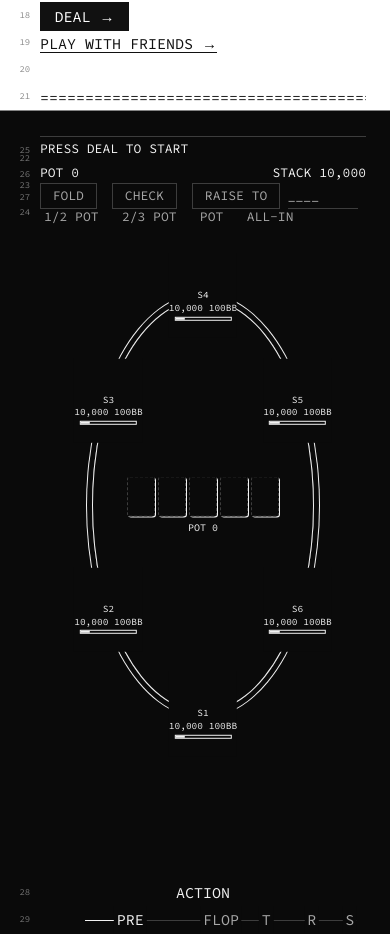
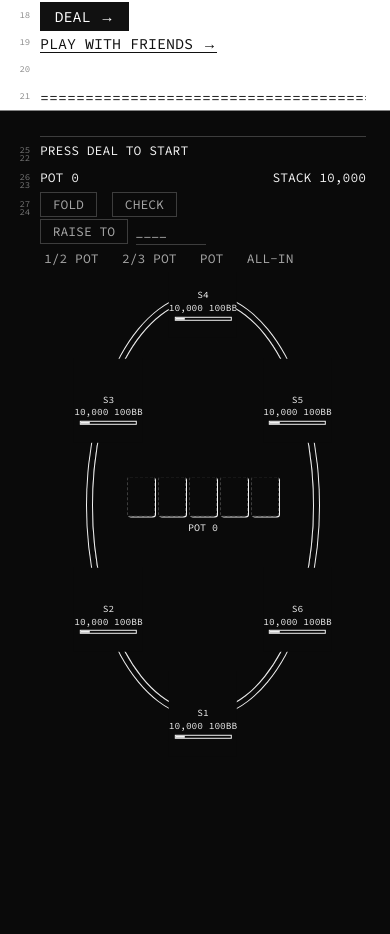
Before and after one commit to tenzing-lunn/gashis-poker, a Next.js app: page /play in a window 390 px wide. Shown: the part 1052-1986 px from the top of the page. Built offline with nearby package versions, Linux system fonts and the light colour scheme.

Commit message:
Table UX phase D: 27px input lines, mobile dock, away seats, seat text fits
Co-Authored-By: Claude Opus 5.5 <noreply@anthropic.com>

```diff
--- a/app/globals.css
+++ b/app/globals.css
@@ -330,6 +330,13 @@ input.u {
   padding: 0;
   min-width: 0;
   width: 100%;
+  /* the underline hangs into the next line's top half-leading, so the line stays 27px (a textarea n × 27px) */
+  margin-bottom: -1px;
+}
+
+/* a select ignores line-height: same line box and hanging underline as an input */
+.field select {
+  height: calc(var(--lh) * 1em + 1px);
 }
 
 /* range textareas grow with their content instead of scrolling inside two lines */
@@ -660,8 +667,10 @@ input.u:focus-visible {
   gap: 3px;
 }
 
-/* The webfont has no suit glyphs: name monospace faces that do, ahead of next/font's wide fallback. */
-.table-fig .cd i {
+/* The webfont has no suit glyphs (nor the away ring ○): name monospace faces that do, ahead of next/font's wide
+   fallback. */
+.table-fig .cd i,
+.table-fig .seat .who .away {
   font-family: ui-monospace, Menlo, Consolas, "DejaVu Sans Mono", monospace;
 }
 
@@ -687,7 +696,8 @@ input.u:focus-visible {
   min-height: 37px;
 }
 
-/* `S3 MICRO-2 CO`: label, name, position. The name gives way (ellipsis) so the line never leaves the seat. */
+/* `S3 MICRO-2 CO`: label, name, position. The name gives way (ellipsis) so the line never leaves the seat; a
+   `-2` suffix stays whole (`STAT…-2`). A disconnected player gets `○` after the name. */
 .table-fig .seat .who {
   display: flex;
   max-width: 100%;
@@ -703,11 +713,19 @@ input.u:focus-visible {
 }
 
 .table-fig .seat .who .name {
+  display: flex;
+  min-width: 0;
+  overflow: hidden;
+}
+
+.table-fig .seat .who .name .base {
   min-width: 0;
   overflow: hidden;
   text-overflow: ellipsis;
 }
 
+.table-fig .seat .who .name .sfx,
+.table-fig .seat .who .away,
 .table-fig .seat .who .pos {
   flex: none;
 }
@@ -727,8 +745,9 @@ input.u:focus-visible {
   white-space: pre;
 }
 
-/* the meta line is fitted per seat width (seatMeta): 14ch here, 12ch on the tall figure */
-.table-fig .seat .meta .tall {
+/* the meta and act lines are fitted per seat width (seatMeta, seatAct): 14ch here, 12ch on the tall figure */
+.table-fig .seat .meta .tall,
+.table-fig .seat .act .tall {
   display: none;
 }
 
@@ -900,6 +919,22 @@ button.t.lc {
 }
 
 /* §5 Play controls; the status line above them (status-block.tsx) */
+/* the narrow forms (`YOU WIN 3,516 · TWO PAIR`, `TO CALL 300 → NEED 38%`) are for mobile */
+.l.status .short,
+.controls-dock .short {
+  display: none;
+}
+
+/* an action that wraps under the status words still sits at the right */
+.l.status .side {
+  margin-left: auto;
+}
+
+/* the keys legend breaks between keys, never inside one */
+.legend.keys .key {
+  white-space: nowrap;
+}
+
 .l.status .cols,
 .controls-dock .cols,
 .controls-dock .presets {
@@ -992,17 +1027,13 @@ button.t.lc {
     min-height: 28px;
   }
 
-  /* the docked controls keep to the measure: no reserved slot, no EQUITY (4 TO 1) tail */
   .table-fig .seat .meta .wide,
-  .controls-dock .long {
+  .table-fig .seat .act .wide {
     display: none;
   }
 
-  .controls-dock .raise .slot {
-    width: auto;
-  }
-
-  .table-fig .seat .meta .tall {
+  .table-fig .seat .meta .tall,
+  .table-fig .seat .act .tall {
     display: inline;
   }
 
@@ -1049,6 +1080,10 @@ button.t.lc {
     display: inline;
   }
 
+  .table-fig .seat:not(.open) .who .name {
+    display: none;
+  }
+
   .table-fig .seat.open .short {
     display: none;
   }
@@ -1075,7 +1110,6 @@ button.t.lc {
   }
 
   /* 24px minimum targets (WCAG 2.5.8) without growing the line */
-  .controls-dock button.t,
   .table-head button.t,
   .table-fig button.t {
     min-height: 24px;
@@ -1095,13 +1129,77 @@ button.t.lc {
     inset: -6px -0.5ch;
   }
 
+  /* The dock: 13px text on 27px lines, one row each: status (a result and NEXT HAND may take two), price,
+     FOLD CALL, RAISE TO + field + range, presets. Boxes and toggles are 25px tall with 1px clear above and below,
+     so rows never touch and every target is at least 24px. Sticky at the bottom; revealTable scrolls to where it
+     sits in the flow, so on the hero's turn it is under the hero's seat, not over it. */
   .controls-dock {
+    --lh: calc(27 / 13);
     font-size: 13px;
+    line-height: var(--lh);
     position: sticky;
     bottom: 0;
     z-index: 2;
     background: var(--paper);
     box-shadow: 0 -1px 0 var(--faint);
+    padding-bottom: env(safe-area-inset-bottom);
+  }
+
+  .controls-dock .apply {
+    line-height: 23px;
+    margin-block: 1px;
+  }
+
+  .controls-dock button.t {
+    line-height: 25px;
+    margin-block: 1px;
+  }
+
+  /* the raise field's underline stays inside its row, clear of the presets under it */
+  .controls-dock .raise input.u {
+    line-height: 25px;
+    margin-block: 1px 0;
+  }
+
+  .controls-dock .controls > .cols,
+  .controls-dock .raise {
+    flex: 1 1 100%;
+  }
+
+  .controls-dock .raise .slot {
+    width: auto;
+  }
+
+  /* status and price: one line each (the status action may wrap to a second); the narrow forms fit 375px */
+  .l.status .full,
+  .controls-dock .full {
+    display: none;
+  }
+
+  .l.status .short,
+  .controls-dock .short {
+    display: inline;
+  }
+
+  .l.status .cols {
+    flex-wrap: nowrap;
+    min-width: 0;
+  }
+
+  .controls-dock .price {
+    flex-wrap: nowrap;
+  }
+
+  .l.status .words,
+  .controls-dock .price > :first-child {
+    min-width: 0;
+    overflow: hidden;
+    text-overflow: ellipsis;
+    white-space: nowrap;
+  }
+
+  .controls-dock .price > :last-child {
+    flex: none;
   }
 }
 
--- a/app/play/play-client.tsx
+++ b/app/play/play-client.tsx
@@ -19,6 +19,7 @@ import {
   fmt,
   modelFromHand,
   onScreen,
+  revealTable,
 } from "@/components/table";
 import { botNames } from "@/components/table/names";
 import { BOT_COPY, MIXED_COPY } from "@/components/table/bot-profiles";
@@ -195,13 +196,15 @@ export default function PlayClient() {
 
   const complete = !!session?.hand.complete;
   const handNo = session?.handNo ?? 0;
-  // A finished hand: NEXT HAND takes focus if the controls had it and it is on screen; N deals too.
+  // A finished hand: if the controls had focus, the band is brought into view (on mobile the result can add a
+  // line to the docked controls) and NEXT HAND takes focus if it is on screen; N deals too.
   useEffect(() => {
     if (!complete) return;
     const a = document.activeElement;
     const btn = nextRef.current;
-    if (btn && (!a || a === document.body || btn.closest(".controls-dock")?.contains(a)) && onScreen(btn)) {
-      btn.focus({ preventScroll: true });
+    if (btn && (!a || a === document.body || btn.closest(".controls-dock")?.contains(a))) {
+      revealTable(btn);
+      if (onScreen(btn)) btn.focus({ preventScroll: true });
     }
     const onKey = (e: KeyboardEvent) => {
       if (e.metaKey || e.ctrlKey || e.altKey || e.repeat || e.key.toLowerCase() !== "n") return;
@@ -347,6 +350,7 @@ export default function PlayClient() {
           heroBet={hand ? hand.bets[HERO] : 0}
           stack={hand ? hand.stacks[HERO] : STACK}
           onAct={act}
+          decisionKey={hand ? `${handNo}:${hand.events.length}` : undefined}
           status={
             <StatusBlock
               model={model}
--- a/components/table/model.ts
+++ b/components/table/model.ts
@@ -65,6 +65,8 @@ export interface SeatModel {
   /** Folded, sitting out, or an empty seat. */
   out: boolean;
   isHero: boolean;
+  /** The player is disconnected (multiplayer; solo never sets it): `○` after the name, `AWAY` on an empty `.act`. */
+  away: boolean;
 }
 
 export type StripLetter = "b" | "X" | "C" | "B" | "R" | "A" | "F" | "W";
@@ -128,6 +130,11 @@ export interface HandResult {
   heroNet: number | null;
   /** One line in CAPS. */
   text: string;
+  /**
+   * The same in the narrow form the mobile status line uses (seat labels, seat hand names):
+   * `YOU WIN 3,516 · TWO PAIR`, `S4 WINS 400 · STRAIGHT · YOU -100` (the hero's net), `S2 WINS 150 · OTHERS FOLDED`.
+   */
+  short: string;
 }
 
 export interface TableModel {
@@ -161,6 +168,8 @@ export interface TableModel {
 export interface SeatSource {
   name: string;
   kind: "human" | "bot";
+  /** Disconnected (multiplayer). Default false. */
+  away?: boolean;
 }
 
 /** One step of the hand in time order. Seats are table seats. */
@@ -282,6 +291,21 @@ const SEAT_CATEGORY: Record<string, string> = {
 };
 /** A showdown hand short enough for the seat's `.act` line (12 characters at most). */
 export const seatCategory = (category: string): string => (SEAT_CATEGORY[category] ?? category).slice(0, SEAT_CHARS.tall);
+
+/**
+ * The `.act` line fitted to `width` characters: `RAISE TO 10,000` reads `RAISE 10,000` in the 14ch seat, then the
+ * amount goes compact (`ALL-IN 12.3K`), then the verb to its strip letter (`R 123K`). The seat's screen-reader
+ * sentence keeps the full text.
+ */
+export function seatAct(text: string, width: number): string {
+  if (text.length <= width) return text;
+  const m = /^(.+) ([\d,]+)$/.exec(text);
+  if (!m) return text.slice(0, width);
+  const verb = m[1] === "RAISE TO" ? "RAISE" : m[1];
+  const n = compact(Number(m[2].replace(/,/g, "")));
+  const options = [`${verb} ${m[2]}`, `${verb} ${n}`, `${verb[0]} ${m[2]}`, `${verb[0]} ${n}`];
+  return options.find((t) => t.length <= width) ?? options[3].slice(0, width);
+}
 
 const CATEGORY_PHRASE: Record<string, string> = {
   PAIR: "A PAIR",
@@ -436,6 +460,7 @@ export function buildModel(input: TableInput): TableModel {
         win: false,
         out: true,
         isHero: false,
+        away: false,
       };
     }
     const folded = input.folded[i];
@@ -470,6 +495,7 @@ export function buildModel(input: TableInput): TableModel {
       win: input.complete && won.has(i),
       out: folded || (!input.inHand[i] && input.handNo > 0),
       isHero: input.heroSeat === i,
+      away: !!src.away,
     };
   });
 
@@ -557,24 +583,44 @@ function buildResult(
   const byMinSeat = [...parts.values()].sort((a, b) => Math.min(...a.keys()) - Math.min(...b.keys()));
 
   const split = byMinSeat.some((p) => p.size > 1);
-  const lines = byMinSeat.map((p) => {
+  // The narrow form (mobile): seat labels, the seat's hand name, `S2, S4 WIN 375 EACH`.
+  const tag = (w: ResultWinner) => (w.isHero ? "YOU" : w.label);
+  const seatHand = (c: string | null) => (c ? ` · ${seatCategory(c)}` : "");
+  const lines: string[] = [];
+  const short: string[] = [];
+  for (const p of byMinSeat) {
     const ws = [...p].sort((a, b) => a[0] - b[0]).map(([seat, amount]) => ({ ...winners.find((w) => w.seat === seat)!, amount }));
-    if (ws.length === 1) return `${who(ws[0])} ${ws[0].isHero ? "WIN" : "WINS"} ${fmt(ws[0].amount)}${withHand(ws[0].category)}`;
+    if (ws.length === 1) {
+      const won = `${ws[0].isHero ? "WIN" : "WINS"} ${fmt(ws[0].amount)}`;
+      lines.push(`${who(ws[0])} ${won}${withHand(ws[0].category)}`);
+      short.push(`${tag(ws[0])} ${won}${seatHand(ws[0].category)}`);
+      continue;
+    }
     const names = ws.map(who);
     const list = `${names.slice(0, -1).join(", ")} AND ${names[names.length - 1]}`;
-    const hand = ws.every((w) => w.category === ws[0].category) ? withHand(ws[0].category) : "";
-    return ws.every((w) => w.amount === ws[0].amount)
-      ? `SPLIT POT: ${list} EACH WIN ${fmt(ws[0].amount)}${hand}`
-      : `SPLIT POT: ${list} SHARE ${fmt(ws.reduce((t, w) => t + w.amount, 0))}${hand}`;
-  });
-  if (!input.showdown) lines.push("EVERYONE ELSE FOLDED");
-  else if (hero !== null && heroNet !== null && heroNet < 0) {
+    const same = ws.every((w) => w.category === ws[0].category);
+    const hand = same ? withHand(ws[0].category) : "";
+    const tags = ws.map(tag).join(", ");
+    if (ws.every((w) => w.amount === ws[0].amount)) {
+      lines.push(`SPLIT POT: ${list} EACH WIN ${fmt(ws[0].amount)}${hand}`);
+      short.push(`${tags} WIN ${fmt(ws[0].amount)} EACH${same ? seatHand(ws[0].category) : ""}`);
+    } else {
+      const total = fmt(ws.reduce((t, w) => t + w.amount, 0));
+      lines.push(`SPLIT POT: ${list} SHARE ${total}${hand}`);
+      short.push(`${tags} SHARE ${total}${same ? seatHand(ws[0].category) : ""}`);
+    }
+  }
+  if (!input.showdown) {
+    lines.push("EVERYONE ELSE FOLDED");
+    short.push("OTHERS FOLDED");
+  } else if (hero !== null && heroNet !== null && heroNet < 0) {
     // A hero who won a side pot can still be down on the hand.
     if (won.has(hero)) lines.push(`YOU NET ${signed(heroNet)}`);
     else if (seats[hero]?.category) lines.push(`YOU LOSE ${fmt(-heroNet)}`);
+    if (won.has(hero) || seats[hero]?.category) short.push(`YOU ${signed(heroNet)}`);
   }
 
-  return { winners, split, showdown: input.showdown, heroNet, text: lines.join(" · ") };
+  return { winners, split, showdown: input.showdown, heroNet, text: lines.join(" · "), short: short.join(" · ") };
 }
 
 const LABEL_OF: Record<Street, StripLabelText> = { preflop: "PRE", flop: "FLOP", turn: "TURN", river: "RIVER" };
--- a/components/table/play-controls.tsx
+++ b/components/table/play-controls.tsx
@@ -1,6 +1,17 @@
 "use client";
 
-import { useEffect, useId, useLayoutEffect, useRef, useState, type CSSProperties, type FormEvent, type ReactNode, type Ref } from "react";
+import {
+  Fragment,
+  useEffect,
+  useId,
+  useLayoutEffect,
+  useRef,
+  useState,
+  type CSSProperties,
+  type FormEvent,
+  type ReactNode,
+  type Ref,
+} from "react";
 import { Legend, Line, Tag, TextButton } from "@/components/doc";
 import { cx } from "@/components/doc/cx";
 import type { Action } from "@/lib/engine/engine";
@@ -37,6 +48,12 @@ type PlayControlsProps = {
   onAct: (action: Action) => void;
   /** A line drawn first in the dock, above the price line: the `StatusBlock`. */
   status?: ReactNode;
+  /**
+   * Changes with every decision (solo: hand number and action count), so the raise draft resets and the default
+   * takes focus even when two decisions in a row have the same price. Without it the price, the pot, the hero's
+   * bet and stack tell decisions apart.
+   */
+  decisionKey?: string | number;
 };
 
 const PRESETS = [
@@ -83,13 +100,18 @@ export function contestedPot(committed: readonly number[], hero: number, callAmo
  * faced, so the equity needed is call / (pot + call), module 3's B / (P + 2B); `ratio` is the pot odds
  * (P + B) : B as `4 TO 1`. Null when there is nothing to call.
  */
-export function priceLine(callAmount: number, pot: number): { short: string; text: string; need: number; ratio: string } | null {
+export function priceLine(
+  callAmount: number,
+  pot: number,
+): { short: string; text: string; need: number; ratio: string; brief: string } | null {
   if (callAmount <= 0) return null;
   const need = (100 * callAmount) / (pot + callAmount);
   const x = pot / callAmount;
   const ratio = `${Number.isInteger(x) ? x : x.toFixed(1)} TO 1`;
   const short = `TO CALL ${fmt(callAmount)} INTO ${fmt(pot)} → NEED ${need.toFixed(1)}%`;
-  return { short, text: `${short} EQUITY`, need, ratio };
+  // Mobile: one line with STACK at 375px. The pot is on the table just above; whole percents from 10% up.
+  const brief = `TO CALL ${fmt(callAmount)} → NEED ${need < 10 ? need.toFixed(1) : Math.round(need)}%`;
+  return { short, text: `${short} EQUITY`, need, ratio, brief };
 }
 
 /**
@@ -104,14 +126,17 @@ type Draft = { decision: string; value: string; tried: boolean; select: number;
  * field (in it, digits type). Buttons that do not apply are `aria-disabled` (not `disabled`) so focus stays
  * put after an action. The filled default is CHECK when free, else CALL; it moves to RAISE once a size is chosen.
  */
-export function PlayControls({ legal, pot, contestedPot, heroBet, stack, onAct, status }: PlayControlsProps) {
+export function PlayControls({ legal, pot, contestedPot, heroBet, stack, onAct, status, decisionKey }: PlayControlsProps) {
   const ids = useId();
   const dockRef = useRef<HTMLDivElement>(null);
   const formRef = useRef<HTMLFormElement>(null);
   const inputRef = useRef<HTMLInputElement>(null);
   const defaultRef = useRef<HTMLButtonElement>(null);
+  const raiseRef = useRef<HTMLButtonElement>(null);
   // The raise draft resets to the min raise whenever a new decision comes up.
-  const decision = legal ? `${legal.toCall}:${legal.minRaiseTo}:${legal.maxRaiseTo}:${pot}` : "none";
+  const decision = legal
+    ? `${decisionKey ?? ""}:${legal.toCall}:${legal.minRaiseTo}:${legal.maxRaiseTo}:${pot}:${heroBet}:${stack}`
+    : "none";
   const [stored, setStored] = useState<Draft>({ decision, value: "", tried: false, select: 0, armed: false, typed: false });
   const current = (d: Draft): Draft =>
     d.decision === decision
@@ -135,10 +160,15 @@ export function PlayControls({ legal, pot, contestedPot, heroBet, stack, onAct,
   // An out-of-range number is flagged as soon as it is typed; an empty field once a raise is tried.
   const error = check?.error && (draft.tried || draft.value !== "") ? check.error : null;
 
-  /** Set the field to a preset and select it, so the next digit typed replaces it. */
-  const choosePreset = (frac: number) => {
+  /**
+   * Set the field to a preset. Clicked: the field is selected, so the next digit typed replaces it. By key (1–4):
+   * focus goes to the filled RAISE TO / BET instead, so another 1–4 switches the size and Enter raises.
+   */
+  const choosePreset = (frac: number, byKey = false) => {
     if (!legal?.canRaise) return;
-    update({ value: String(presetRaiseTo(legal, pot, heroBet, frac)), tried: false, select: draft.select + 1, armed: true, typed: false });
+    const value = String(presetRaiseTo(legal, pot, heroBet, frac));
+    update({ value, tried: false, select: byKey ? draft.select : draft.select + 1, armed: true, typed: false });
+    if (byKey) raiseRef.current?.focus();
   };
   const selectTick = draft.select;
   useEffect(() => {
@@ -158,14 +188,21 @@ export function PlayControls({ legal, pot, contestedPot, heroBet, stack, onAct,
     raise();
   };
 
-  /** F / C / R / 1–4. Returns true when the key was used. */
+  /** Esc: the safe default is filled and focused again. */
+  const backOut = () => {
+    update({ armed: false });
+    (defaultRef.current ?? formRef.current)?.focus();
+  };
+
+  /** F / C / R / 1–4, and Esc after a size was chosen by key. Returns true when the key was used. */
   const keyAction = (k: string): boolean => {
     if (!legal) return false;
     if (k === "f" && legal.canFold) onAct({ type: "fold" });
     else if (k === "c" && legal.canCheck) onAct({ type: "check" });
     else if (k === "c" && legal.canCall) onAct({ type: "call" });
     else if (k === "r" && legal.canRaise) update({ select: draft.select + 1 });
-    else if (k >= "1" && k <= "4" && k.length === 1 && legal.canRaise) choosePreset(PRESETS[Number(k) - 1].frac);
+    else if (k >= "1" && k <= "4" && k.length === 1 && legal.canRaise) choosePreset(PRESETS[Number(k) - 1].frac, true);
+    else if (k === "escape" && draft.armed) backOut();
     else return false;
     return true;
   };
@@ -214,20 +251,22 @@ export function PlayControls({ legal, pot, contestedPot, heroBet, stack, onAct,
   return (
     <div className="controls-dock" ref={dockRef}>
       {status}
-      <Line>
+      <Line className="price">
         <span>
           {!legal ? (
             `POT ${fmt(pot)}`
           ) : price ? (
             <>
-              {price.short}
-              <span className="long">
-                {" "}
-                EQUITY ({price.ratio})
+              <span className="full">
+                {price.short} EQUITY ({price.ratio})
               </span>
+              <span className="short">{price.brief}</span>
             </>
           ) : (
-            `NOTHING TO CALL · POT ${fmt(pot)}`
+            <>
+              <span className="full">NOTHING TO CALL · POT {fmt(pot)}</span>
+              <span className="short">NOTHING TO CALL</span>
+            </>
           )}
         </span>
         <span>STACK {fmt(stack)}</span>
@@ -257,7 +296,7 @@ export function PlayControls({ legal, pot, contestedPot, heroBet, stack, onAct,
             </Act>
           )}
           <span className="raise">
-            <Act filled={filled === "raise"} on={canRaise} submit>
+            <Act filled={filled === "raise"} on={canRaise} submit btnRef={raiseRef}>
               {verb}
             </Act>
             <input
@@ -293,10 +332,8 @@ export function PlayControls({ legal, pot, contestedPot, heroBet, stack, onAct,
               onKeyDown={(e) => {
                 if (e.metaKey || e.ctrlKey || e.altKey) return;
                 if (e.key === "Escape") {
-                  // Back out: the safe default is filled and focused again.
                   e.preventDefault();
-                  update({ armed: false });
-                  (defaultRef.current ?? formRef.current)?.focus();
+                  backOut();
                 } else if (/^[a-z]$/i.test(e.key)) {
                   // Letters never go in the field: F and C still fold / check-call from here.
                   e.preventDefault();
@@ -363,12 +400,22 @@ function Act({ children, on, filled, submit, btnRef, onClick }: ActProps) {
   );
 }
 
-/** Keyboard help under the controls; `extra` is appended (`N NEXT HAND` in solo). */
+const KEYS = ["KEYS: F FOLD", "C CHECK/CALL", "1-4 SIZE", "R TYPE", "ENTER OK", "ESC BACK"];
+
+/**
+ * Keyboard help under the controls; `extra` is appended (`N NEXT HAND` in solo). One line from 800px up; below
+ * that it breaks between keys, never inside one.
+ */
 export function KeysLegend({ extra }: { extra?: string } = {}) {
   return (
     <Legend className="pre keys">
       <span>
-        KEYS: F FOLD  C CHECK/CALL  1-4 SIZE  R TYPE AMOUNT  ENTER CONFIRM  ESC BACK{extra ? `  ${extra}` : ""}
+        {(extra ? [...KEYS, extra] : KEYS).map((k, i) => (
+          <Fragment key={k}>
+            {i > 0 ? "  " : ""}
+            <span className="key">{k}</span>
+          </Fragment>
+        ))}
       </span>
     </Legend>
   );
--- a/components/table/status-block.tsx
+++ b/components/table/status-block.tsx
@@ -36,19 +36,31 @@ export function statusText(model: TableModel, heroTurn: boolean, toCall = 0): st
 
 /**
  * The one status line directly above the play controls (DESIGN.md §5): status words, the clock, an action
- * slot at the right. Solo and multiplayer mount the same line, so it is always in the same place.
+ * slot at the right. Solo and multiplayer mount the same line, so it is always in the same place. On mobile
+ * the result takes its narrow form (`YOU WIN 3,516 · TWO PAIR`) on one line, and the action moves to a
+ * second line when it does not fit beside it.
  */
 export function StatusBlock({ model, heroTurn, toCall, seconds, idle, action }: StatusBlockProps) {
   const mine = heroTurn ?? (model.heroSeat !== null && model.toAct === model.heroSeat && !model.complete);
   const text = statusText(model, mine, toCall);
+  const short = model.complete && model.result && model.result.short !== text ? model.result.short : null;
   const clock = seconds === undefined || seconds === null ? null : Math.max(0, Math.ceil(seconds));
   return (
     <Line className="status">
       <span className="cols">
-        <span>{text ?? idle}</span>
+        {short ? (
+          <span className="words">
+            <span className="full">{text}</span>
+            <span className="short" title={text ?? undefined}>
+              {short}
+            </span>
+          </span>
+        ) : (
+          <span className="words">{text ?? idle}</span>
+        )}
         {clock !== null ? <span className={clock <= 5 ? "text-amber" : undefined}>{clock} S</span> : null}
       </span>
-      {action ? <span>{action}</span> : null}
+      {action ? <span className="side">{action}</span> : null}
     </Line>
   );
 }
```
Also changed, not shown: components/table/poker-table.tsx (+33 -4 lines), 2 other files (tests, documents, lock files or other folders).
